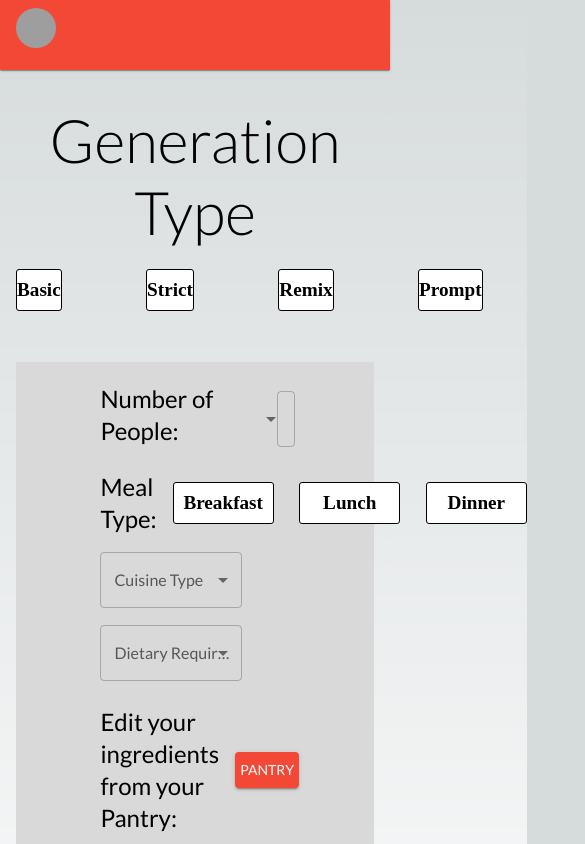
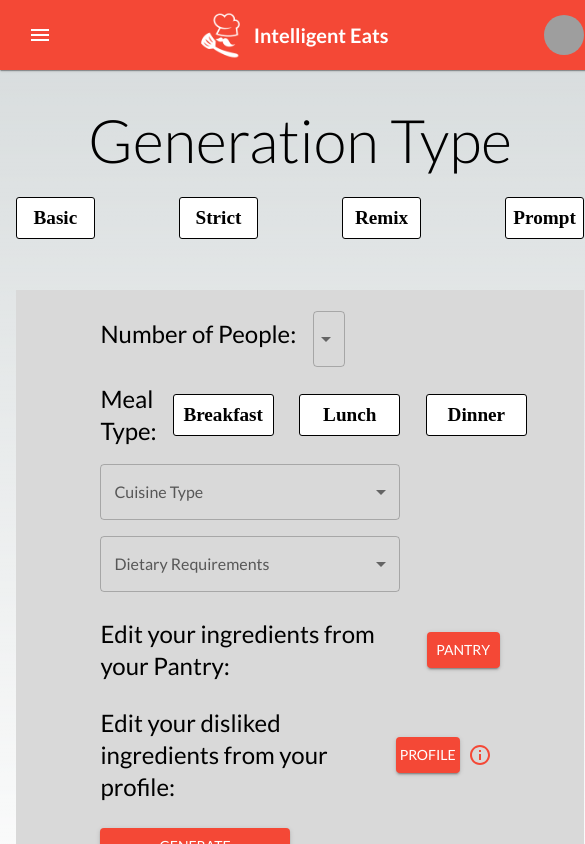
Before and after one commit to UOA-CS732-SE750-Students-2024/project-group-teal-turtles, a Next.js app in the folder frontend/: page /generation-options in a window 390 px wide. Shown: the top 844 px of the page, 585 px wide, since content can reach past the window. Built offline with nearby package versions, Linux system fonts and the light colour scheme; grey boxes are pictures that could not be loaded.

Commit message:
Jt/fix/header responsive sizing (#49)
* feat: re-added left navbar menu

* feat: moved logout button to navbar

* feat: made buttons take up full height of navbar

```diff
--- a/frontend/src/app/layout.jsx
+++ b/frontend/src/app/layout.jsx
@@ -10,7 +10,7 @@ export const metadata = {
 export default function RootLayout({ children }) {
 	return (
 		<html lang="en">
-			<body>
+			<body style={{ minWidth: "600px" }}>
 				<ThemeProvider theme={theme}>{children}</ThemeProvider>
 			</body>
 		</html>
--- a/frontend/src/app/login/page.jsx
+++ b/frontend/src/app/login/page.jsx
@@ -136,7 +136,7 @@ function Login() {
 				/>
 				<TextField
 					fullWidth
-					label="Password (8+ Characters)"
+					label="Password (6+ Characters)"
 					type={visible ? "text" : "password"}
 					value={password}
 					onChange={(event) => {
--- a/frontend/src/components/Layout/ResponsiveAppBar.jsx
+++ b/frontend/src/components/Layout/ResponsiveAppBar.jsx
@@ -9,13 +9,17 @@ import Container from "@mui/material/Container";
 import Avatar from "@mui/material/Avatar";
 import Button from "@mui/material/Button";
 import Tooltip from "@mui/material/Tooltip";
+import MenuIcon from "@mui/icons-material/Menu";
 
 import Image from "next/image";
 import { usePathname } from "next/navigation";
 import { useRouter } from "next/navigation";
 import { useEffect, useState } from "react";
+import { Menu, MenuItem } from "@mui/material";
 
 function ResponsiveAppBar() {
+	const [anchorElNav, setAnchorElNav] = React.useState(null);
+	const [anchorElUser, setAnchorElUser] = React.useState(null);
 	const pages = [
 		{ name: "Dashboard", url: "/dashboard" },
 		{ name: "Generate", url: "/generation-options?generateOption=Basic" },
@@ -24,9 +28,39 @@ function ResponsiveAppBar() {
 	const currentUrl = usePathname();
 	const router = useRouter();
 
+	const handleOpenNavMenu = (event) => {
+		setAnchorElNav(event.currentTarget);
+	};
+	const handleOpenUserMenu = (event) => {
+		setAnchorElUser(event.currentTarget);
+	};
+
+	const handleCloseNavMenu = () => {
+		setAnchorElNav(null);
+	};
+
+	const handleCloseUserMenu = () => {
+		setAnchorElUser(null);
+	};
+
+	const handleLogout = async () => {
+		try {
+			await logout();
+			setUserGeneratedMeals([]);
+			setUserDislikedIngredients([]);
+			setUserEmail(null);
+			setUserFavouriteMeals([]);
+			setUserIngredients([]);
+			setUserParameters(null);
+			setAuthorisedUser(null);
+			router.push("/landing");
+			console.log("logout successful");
+		} catch (error) {
+			console.log(error);
+		}
+	};
+
 	return (
-		// <>
-		// 	{showContent && (
 		<AppBar
 			position={currentUrl !== "/landing" ? "sticky" : "absolute"}
 			elevation={currentUrl !== "/landing" ? 1 : 0}
@@ -37,8 +71,8 @@ function ResponsiveAppBar() {
 				backgroundColor: currentUrl !== "/landing" ? "primary.main" : "transparent"
 			}}
 		>
-			<Container maxWidth="xl">
-				<Toolbar disableGutters>
+			<Container maxWidth="xl" sx={{ height: "100%" }}>
+				<Toolbar disableGutters sx={{ height: "100%" }}>
 					<Box
 						onClick={() => router.push(currentUrl !== "/landing" ? "/dashboard" : "/landing")}
 						sx={{
@@ -77,13 +111,97 @@ function ResponsiveAppBar() {
 						</Typography>
 					</Box>
 
+					{currentUrl !== "/landing" ? (
+						<Box sx={{ flexGrow: 1, display: { xs: "flex", md: "none" } }}>
+							<IconButton
+								size="large"
+								aria-label="account of current user"
+								aria-controls="menu-appbar"
+								aria-haspopup="true"
+								onClick={handleOpenNavMenu}
+								color="inherit"
+							>
+								<MenuIcon />
+							</IconButton>
+							<Menu
+								id="menu-appbar"
+								anchorEl={anchorElNav}
+								anchorOrigin={{
+									vertical: "bottom",
+									horizontal: "left"
+								}}
+								keepMounted
+								transformOrigin={{
+									vertical: "top",
+									horizontal: "left"
+								}}
+								open={Boolean(anchorElNav)}
+								onClose={handleCloseNavMenu}
+								sx={{
+									display: { xs: "block", md: "none" }
+								}}
+							>
+								{pages.map((page, idx) => (
+									<MenuItem key={idx} onClick={handleCloseNavMenu} sx={{ p: 0 }}>
+										<Button
+											key={idx}
+											onClick={() => router.push(page.url)}
+											sx={{ color: "black", px: 2, py: 1, width: "100%" }}
+										>
+											{page.name}
+										</Button>
+									</MenuItem>
+								))}
+							</Menu>
+						</Box>
+					) : null}
+
+					<Box
+						onClick={() => router.push(currentUrl !== "/landing" ? "/dashboard" : "/landing")}
+						sx={{
+							display: {
+								xs: "flex",
+								md: "none",
+								"&:hover": {
+									cursor: "pointer"
+								}
+							},
+							flexGrow: 1,
+							mr: 1,
+							alignItems: "center"
+						}}
+					>
+						<Image
+							src={"/logo.png"}
+							alt={"Logo"}
+							width={50}
+							height={50}
+							sx={{ display: { xs: "none", md: "flex" }, mr: 1 }}
+						/>
+						<Typography
+							variant="h6"
+							noWrap
+							component="a"
+							sx={{
+								my: "auto",
+								ml: 1,
+								mr: 2,
+								fontWeight: 700,
+								color: "inherit",
+								textDecoration: "none"
+							}}
+						>
+							Intelligent Eats
+						</Typography>
+					</Box>
+
 					{currentUrl !== "/landing" && (
-						<Box sx={{ flexGrow: 1, display: { xs: "none", md: "flex" } }}>
+						<Box sx={{ flexGrow: 1, display: { xs: "none", md: "flex" }, height: "100%", ml: 2 }}>
 							{pages.map((page, idx) => (
 								<Button
 									key={idx}
 									onClick={() => router.push(page.url)}
-									sx={{ my: 2, color: "white", display: "block" }}
+									sx={{ px: 2, mx: 1, color: "white", display: "block", height: "100%", alignSelf: "stretch" }}
 								>
 									{page.name}
 								</Button>
@@ -93,11 +211,41 @@ function ResponsiveAppBar() {
 
 					{currentUrl !== "/landing" ? (
 						<Box sx={{ flexGrow: 0 }}>
-							<Tooltip title="Open Profile">
-								<IconButton onClick={() => router.push("/edit-profile")} sx={{ p: 0 }}>
+							<Tooltip title="Username">
+								<IconButton onClick={handleOpenUserMenu} sx={{ p: 0 }}>
 									<Avatar src="/broken-image.jpg" />
 								</IconButton>
 							</Tooltip>
+							<Menu
+								sx={{ mt: "45px" }}
+								id="menu-appbar"
+								anchorEl={anchorElUser}
+								anchorOrigin={{
+									vertical: "top",
+									horizontal: "right"
+								}}
+								keepMounted
+								transformOrigin={{
+									vertical: "top",
+									horizontal: "right"
+								}}
+								open={Boolean(anchorElUser)}
+								onClose={handleCloseUserMenu}
+							>
+								<MenuItem onClick={handleCloseUserMenu} sx={{ p: 0 }}>
+									<Button
+										onClick={() => router.push("/edit-profile")}
+										sx={{ color: "black", px: 2, py: 1, width: "100%" }}
+									>
+										Profile
+									</Button>
+								</MenuItem>
+								<MenuItem sx={{ p: 0 }}>
+									<Button onClick={handleLogout} sx={{ color: "red", px: 2, py: 1 }}>
+										Log out
+									</Button>
+								</MenuItem>
+							</Menu>
 						</Box>
 					) : (
 						<Box sx={{ display: "flex", flexDirection: "row", gap: 2, ml: "auto" }}>
@@ -112,8 +260,6 @@ function ResponsiveAppBar() {
 				</Toolbar>
 			</Container>
 		</AppBar>
-		// 	)}
-		// </>
 	);
 }
 export default ResponsiveAppBar;
--- a/frontend/src/components/MealGenerationPanel/MealGenerationCard/MealGenerationCard.jsx
+++ b/frontend/src/components/MealGenerationPanel/MealGenerationCard/MealGenerationCard.jsx
@@ -1,11 +1,10 @@
 import { Card, CardActionArea, CardContent, CardHeader, Typography } from "@mui/material";
 import React from "react";
-import styles from "./MealGenerationCard.module.css";
 
 function MealGenerationCard({ header, description, onClick }) {
 	return (
-		<Card sx={{ p: "2vh", borderRadius: 2 }}>
-			<CardActionArea onClick={onClick}>
+		<Card sx={{ borderRadius: 2 }}>
+			<CardActionArea onClick={onClick} sx={{ p: "2vh" }}>
 				<Typography variant="h4">{header}</Typography>
 				<CardContent>
 					<Typography variant="h5">{description}</Typography>
--- a/frontend/src/components/MealGenerationPanel/MealGenerationPanel.jsx
+++ b/frontend/src/components/MealGenerationPanel/MealGenerationPanel.jsx
@@ -1,6 +1,5 @@
 import MealGenerationCard from "@/components/MealGenerationPanel/MealGenerationCard/MealGenerationCard";
 import { Grid, Paper, Typography, Box } from "@mui/material";
-import styles from "./MealGenerationPanel.module.css";
 import { useRouter } from "next/navigation";
 
 function MealGenerationPanel() {
```
Also changed, not shown: frontend/src/app/(with-layout)/dashboard/page.jsx (+0 -18 lines), frontend/src/components/MealGenerationPanel/MealGenerationCard/MealGenerationCard.module.css (deleted), frontend/src/components/MealGenerationPanel/MealGenerationPanel.module.css (deleted).
